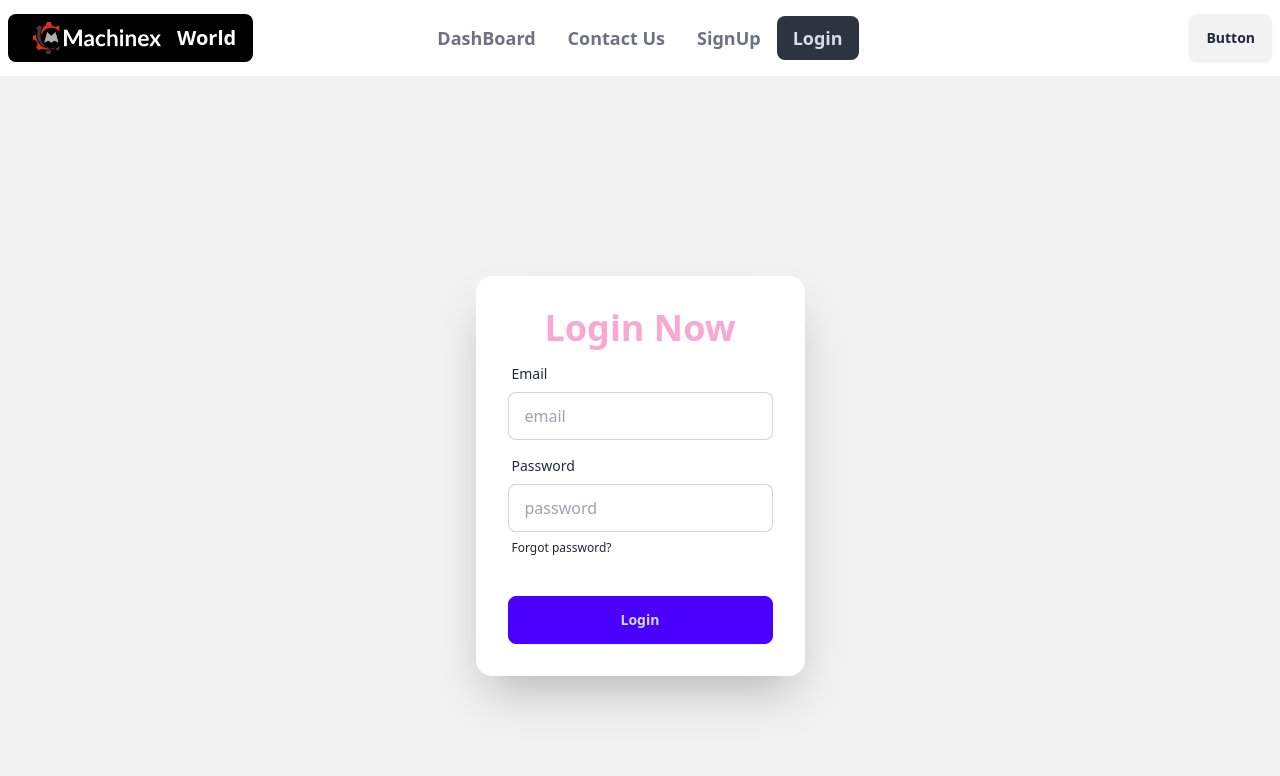
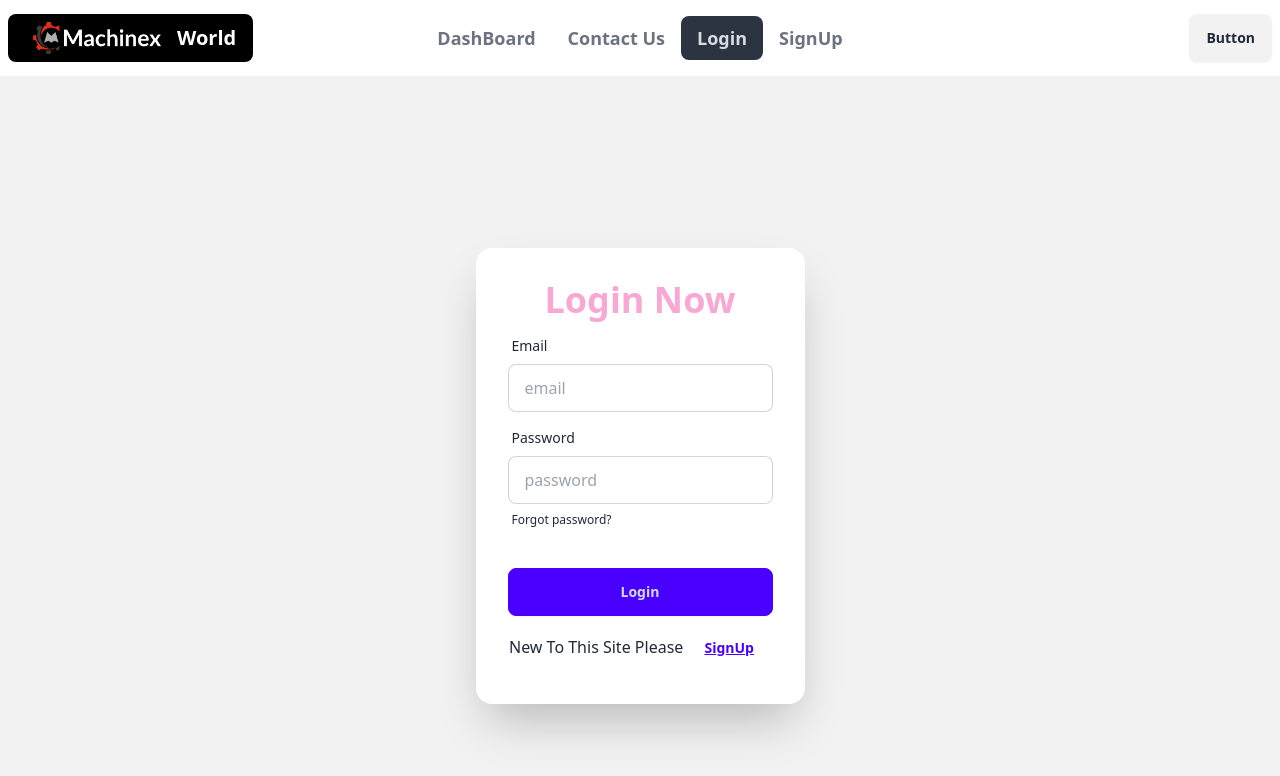
Before and after one commit to Emrandu1989/a12-client, a React (Vite) app: page /login in a window 1280 px wide. Shown: the top 776 px of the page. Built offline with nearby package versions, Linux system fonts and the light colour scheme; no server answers.

Commit message:
create user and added logOut feature in the navbar

```diff
--- a/src/components/NavBar/NavBar.jsx
+++ b/src/components/NavBar/NavBar.jsx
@@ -1,12 +1,32 @@
 import { NavLink } from "react-router-dom";
 import logo from '../../assets/Logo-1.png'
+import useAuth from "../../hooks/useAuth";
 
 const NavBar = () => {
+     const {user, logOut} = useAuth();
+     console.log(user)
+      const handleLogOut = () =>{
+            logOut()
+            .then(result=>{
+                console.log(result)
+            })
+            .catch(error=>{
+                 console.log(error)
+            })
+      }
       const navLinks = <>
             <li> <NavLink to='dashboard'>DashBoard</NavLink>  </li>
             <li> <NavLink to='contact'>Contact Us</NavLink>  </li>
-            <li> <NavLink to='signUp'>SignUp</NavLink>  </li>
-            <li> <NavLink to='login'>Login</NavLink>  </li>
+
+
+             {
+                 user ? <>
+                  <button onClick={handleLogOut}> LogOut </button>
+                 </> : <>
+                 <li> <NavLink to='login'>Login</NavLink>  </li>
+                 <li> <NavLink to='signUp'>SignUp</NavLink>  </li>
+                 </>
+             }
       </>
     return (
         <>
--- a/src/pages/Login/Login.jsx
+++ b/src/pages/Login/Login.jsx
@@ -1,25 +1,53 @@
-import React from 'react';
+
+import { Link } from 'react-router-dom';
+import useAuth from '../../hooks/useAuth';
+import Swal from 'sweetalert2';
 
 const Login = () => {
+      const {signIn} = useAuth()
+
+      const handleLogin = (event) =>{
+          event.preventDefault();
+          const form = event.target;
+          const email = form.email.value;
+          const password = form.password.value;
+          const user = {email,password};
+          console.log(user)
+          signIn(email,password)
+          .then(result=>{
+             const loggedUser = result.user;
+             console.log(loggedUser)
+             Swal.fire({
+                position: "top-end",
+                icon: "success",
+                title: "User login Successfully",
+                showConfirmButton: false,
+                timer: 1500
+              });
+          })
+          .catch(error=>{
+             console.log(error)
+          })
+      }
     return (
         <>
         <div className="hero min-h-screen bg-base-200">
 <div className="hero-content flex-col ">
 
 <div className="card w-full  shadow-2xl bg-base-100">
- <form className="card-body">
+ <form onSubmit={handleLogin} className="card-body">
  <h1 className="text-4xl text-center text-pink-300 font-bold">Login Now</h1>
    <div className="form-control">
      <label className="label">
        <span className="label-text">Email</span>
      </label>
-     <input type="email" placeholder="email" className="input input-bordered" required />
+     <input type="email" name='email' placeholder="email" className="input input-bordered" required />
    </div>
    <div className="form-control">
      <label className="label">
        <span className="label-text">Password</span>
      </label>
-     <input type="password" placeholder="password" className="input input-bordered" required />
+     <input type="password" name='password' placeholder="password" className="input input-bordered" required />
      <label className="label">
        <a href="#" className="label-text-alt link link-hover">Forgot password?</a>
      </label>
@@ -27,6 +55,7 @@ const Login = () => {
    <div className="form-control mt-6">
      <button className="btn btn-primary">Login</button>
    </div>
+   <p className="text-center ">New To This Site Please <Link className="btn btn-link" to='/signUp'>SignUp</Link> </p>
  </form>
 </div>
 </div>
--- a/src/provider/AuthProvider.jsx
+++ b/src/provider/AuthProvider.jsx
@@ -1,18 +1,40 @@
-import { createContext } from "react";
+import { createContext, useEffect, useState } from "react";
 
 export const AuthContext = createContext(null)
-import { createUserWithEmailAndPassword, getAuth } from "firebase/auth";
+import { createUserWithEmailAndPassword, getAuth, onAuthStateChanged, signInWithEmailAndPassword, signOut } from "firebase/auth";
 import app from "../firebase/firebase.config";
 const AuthProvider = ({children}) => {
+     const [user, setUser] = useState(null);
+
 
     const auth = getAuth(app);
 
      const createUser = (email,password) =>{
           return createUserWithEmailAndPassword(auth, email,password)
      }
+     const signIn = (email,password) =>{
+         return  signInWithEmailAndPassword(auth,email,password,)
+     }
+
+      const logOut = () =>{
+          return signOut(auth)
+      }
+
+     useEffect(()=>{
+          const unsubscribed =  onAuthStateChanged(auth, (currentUser) =>{
+                  console.log('currentUser', currentUser);
+                  setUser(currentUser)
+            })
+            return () =>{
+                 return unsubscribed()
+            }
+     },[])
 
     const authInfo = {
-        createUser
+         user,
+        createUser,
+        signIn,
+        logOut
     }
     return (
         <AuthContext.Provider value={authInfo}>
```
